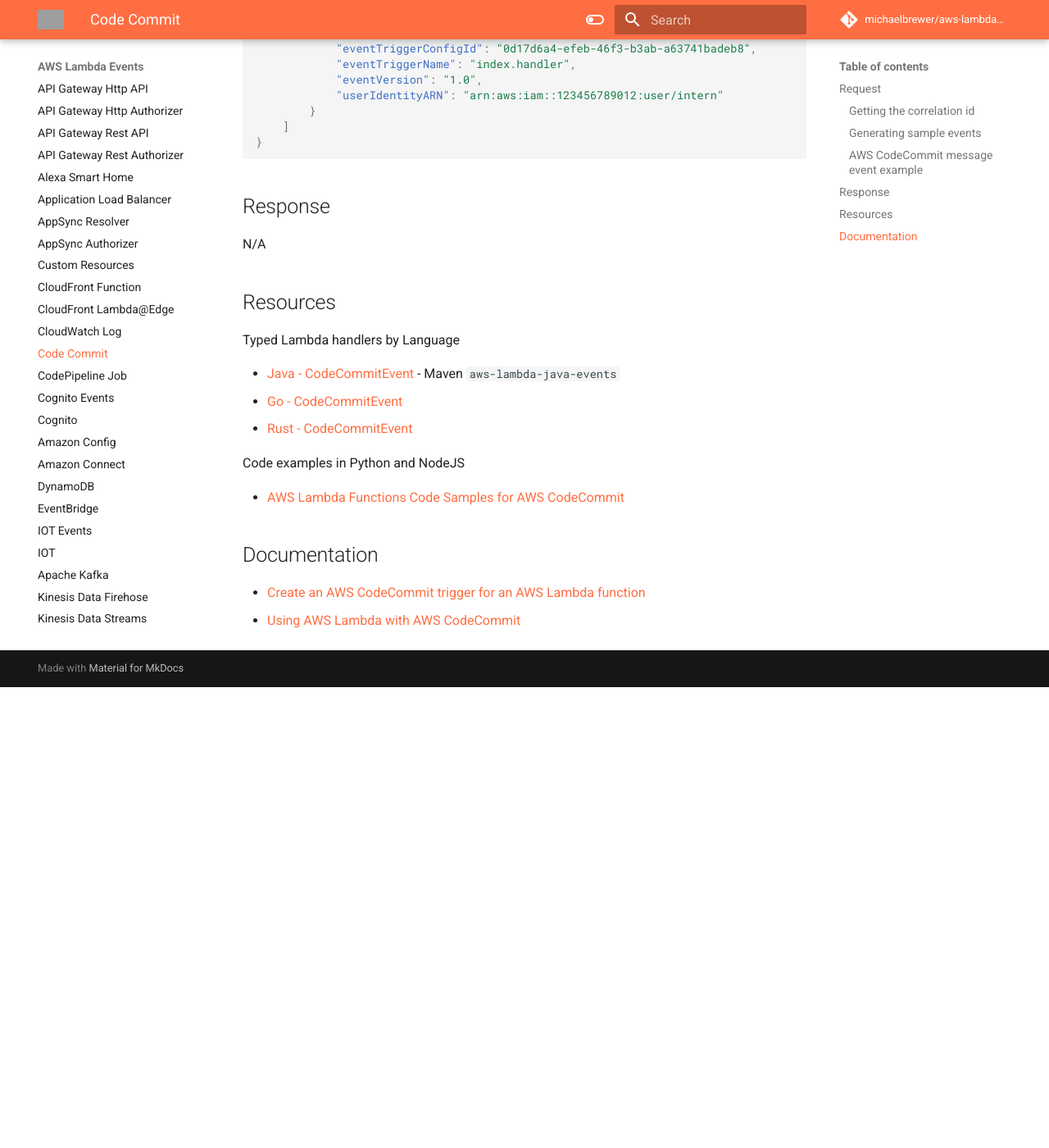
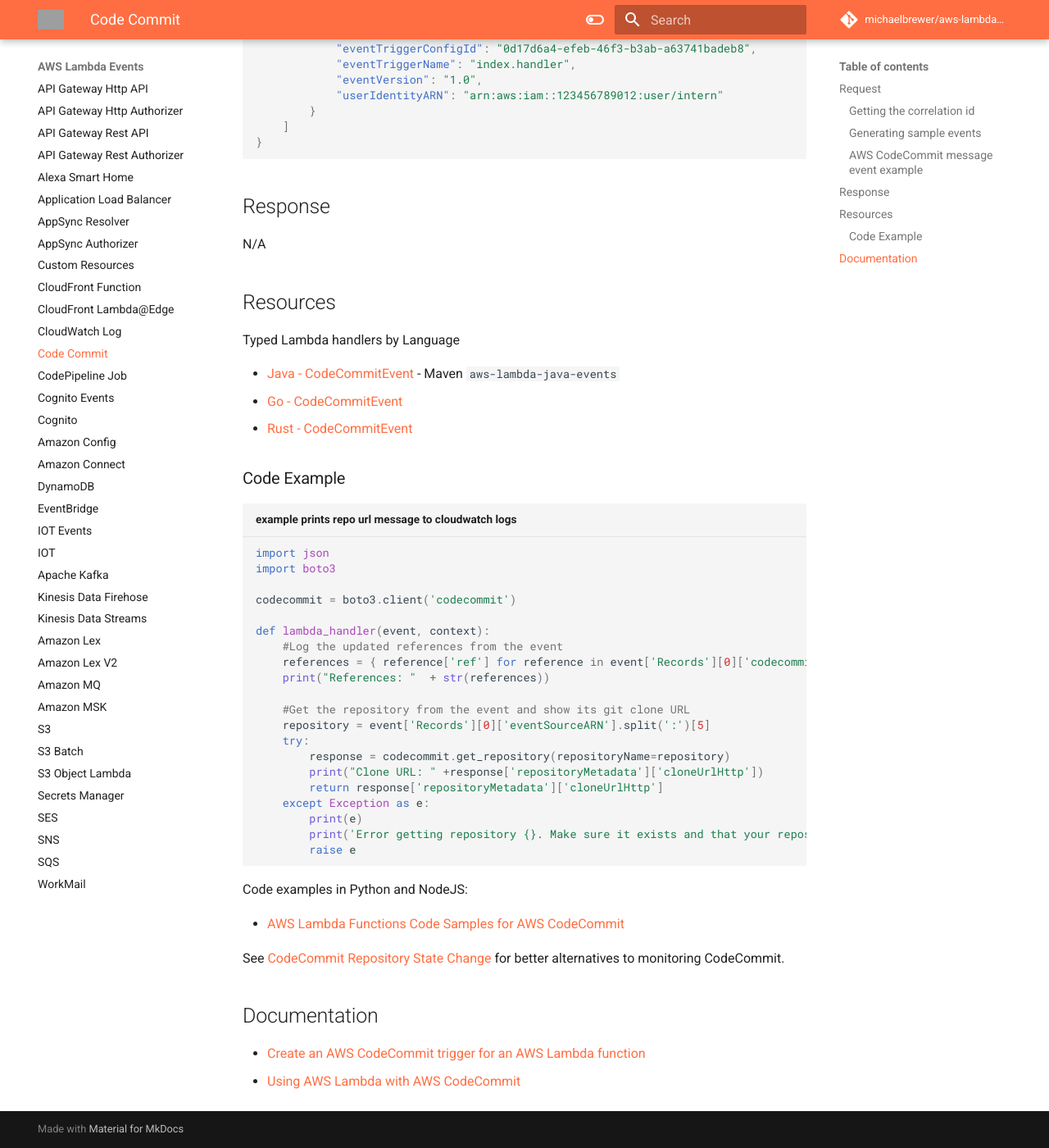
Before and after one commit to michaelbrewer/aws-lambda-events, an MkDocs documentation site: the page built from docs/code-commit.md, in a window 1280 px wide and 1400 px high, scrolled down 1000 px. Shown: the whole window at 82% size. Built offline with MkDocs 1.6.1 and Material for MkDocs 9.7.7, drawn with Linux system fonts in a browser that asks for light colours; comment, search, counter and statistics services are not loaded; before the commit the page ends 1838 px from its top, so only the background shows below that; grey boxes are pictures that could not be loaded.

Commit message:
docs(code-commit): A references

````diff
--- a/docs/code-commit.md
+++ b/docs/code-commit.md
@@ -57,9 +57,36 @@
 - [Go - CodeCommitEvent](https://github.com/aws/aws-lambda-go/blob/main/events/README_CodeCommit.md)
 - [Rust - CodeCommitEvent](https://github.com/LegNeato/aws-lambda-events/blob/master/aws_lambda_events/src/generated/code_commit.rs)
 
-Code examples in Python and NodeJS
+### Code Example
+
+```python title="example prints repo url message to cloudwatch logs"
+import json
+import boto3
+
+codecommit = boto3.client('codecommit')
+
+def lambda_handler(event, context):
+    #Log the updated references from the event
+    references = { reference['ref'] for reference in event['Records'][0]['codecommit']['references'] }
+    print("References: "  + str(references))
+
+    #Get the repository from the event and show its git clone URL
+    repository = event['Records'][0]['eventSourceARN'].split(':')[5]
+    try:
+        response = codecommit.get_repository(repositoryName=repository)
+        print("Clone URL: " +response['repositoryMetadata']['cloneUrlHttp'])
+        return response['repositoryMetadata']['cloneUrlHttp']
+    except Exception as e:
+        print(e)
+        print('Error getting repository {}. Make sure it exists and that your repository is in the same region as this function.'.format(repository))
+        raise e
+```
+
+Code examples in Python and NodeJS:
 
 - [AWS Lambda Functions Code Samples for AWS CodeCommit](https://docs.aws.amazon.com/code-samples/latest/catalog/code-catalog-lambda_functions-codecommit.html)
+
+See [CodeCommit Repository State Change](./event-bridge.md/#codecommit-repository-state-change) for better alternatives to monitoring CodeCommit.
 
 ## Documentation
 
````
